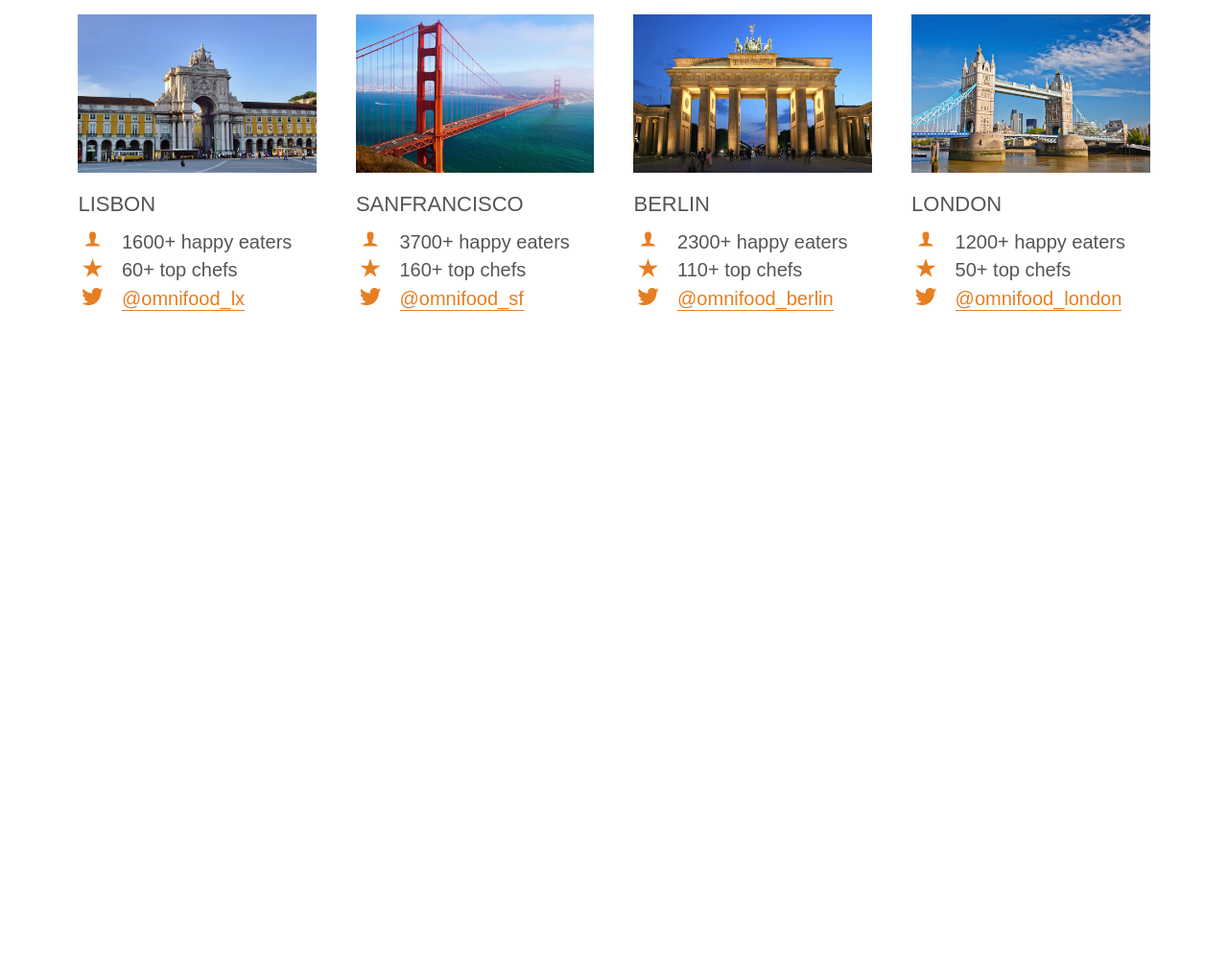
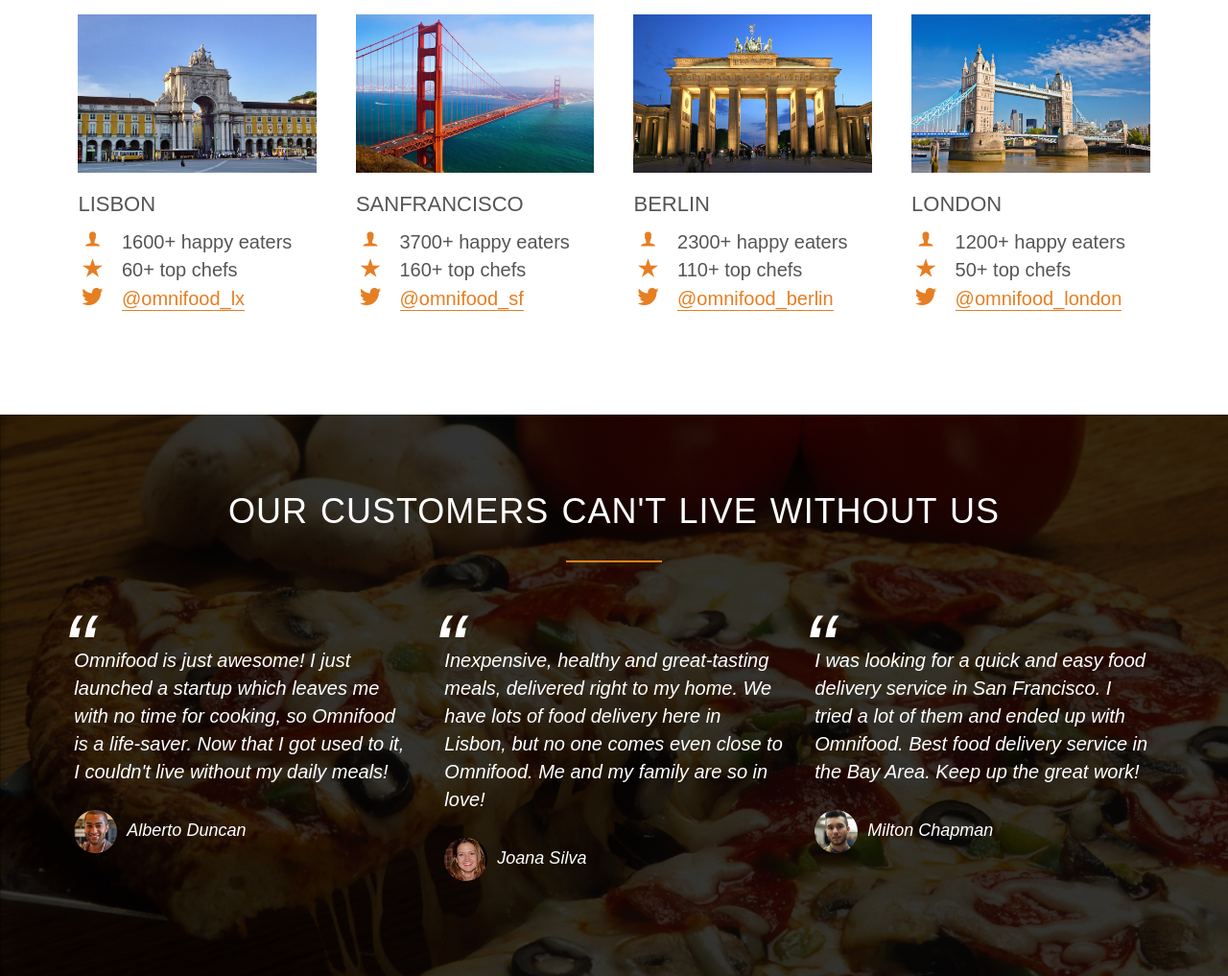
Before and after one commit to arnoldkunihira/OmniFood, a plain HTML site: page index.html in a window 1280 px wide. Shown: the part 2933-3950 px from the top of the page at 96% size. Before the commit the page ends 3365 px from the top, so only its background shows below. Drawn offline with Linux system fonts and the light colour scheme; files whose address does not match are found by name.

Commit message:
Customer Testimonials

```diff
--- a/index.html
+++ b/index.html
@@ -233,5 +233,44 @@
     </div>
 </section>
 
+<section class="section-testimonials">
+    <div class="row">
+        <h2>Our customers can't live without us</h2>
+    </div>
+    <div class="row">
+        <div class="col span-1-of-3">
+            <!--blockquote is for double quotes in html and cite is like the Author-->
+            <blockquote>
+                Omnifood is just awesome! I just launched a startup which leaves me with no time for cooking,
+                so Omnifood is a life-saver. Now that I got used to it, I couldn't live without my daily meals!
+                <cite><img src="resources/img/customer-1.jpg">Alberto Duncan</cite>
+            </blockquote>
+        </div>
+
+        <div class="col span-1-of-3">
+            <!--blockquote is for double quotes in html and cite is like the Author-->
+            <blockquote>
+                Inexpensive, healthy and great-tasting meals, delivered right to my home. We have lots of
+                food delivery here in Lisbon, but no one comes even close to Omnifood. Me and my family are so in love!
+                <cite><img src="resources/img/customer-2.jpg">Joana Silva</cite>
+            </blockquote>
+        </div>
+
+        <div class="col span-1-of-3">
+            <!--blockquote is for double quotes in html and cite is like the Author-->
+            <blockquote>
+                I was looking for a quick and easy food delivery service in San Francisco. I tried a lot
+                of them and ended up with Omnifood. Best food delivery service in the Bay Area.
+                Keep up the great work!
+                <cite><img src="resources/img/customer-3.jpg">Milton Chapman</cite>
+            </blockquote>
+        </div>
+    </div>
+</section>
+
 </body>
 </html>
+
+<!--
+
+-->
--- a/resources/css/style.css
+++ b/resources/css/style.css
@@ -184,6 +184,7 @@
     background-size: cover;
     background-position: center;
     height: 100vh;
+    background-attachment: fixed;
 }
 
 .hero-text-box {
@@ -348,3 +349,48 @@
 .city-feature {
     margin-bottom: 5px;
 }
+
+/*----------------TESTIMONIALS----------------*/
+
+.section-testimonials {
+    /*using linear-grad for making the image darker ie 80% darker*/
+    background-image: linear-gradient(rgba(0, 0, 0, 0.8), rgba(0, 0, 0, 0.8)), url(img/back-customers.jpg);
+    /*the size of the image to cover the browser*/
+    background-size: cover;
+    color: white;
+    /*cool effect for background images*/
+    background-attachment: fixed;
+}
+
+blockquote {
+    padding: 2%;
+    font-style: italic;
+    line-height: 145%;
+    position: relative;
+    margin-top: 40px;
+}
+
+blockquote:before {
+    content: "\201C";
+    font-size: 500%;
+    display: block;
+    /*for anything to b absolute, its parent must b relative*/
+    position: absolute;
+    top: -5px;
+    left: -5px;
+}
+
+cite {
+    font-size: 90%;
+    margin-top: 25px;
+    /*having a block display for the author*/
+    display: block;
+}
+
+cite img {
+    height: 45px;
+    border-radius: 50%;
+    margin-right: 10px;
+    /*to align bulungi*/
+    vertical-align: middle;
+}
```
Also changed, not shown: resources/css/img/back-customers.jpg (added), 1 other file.
